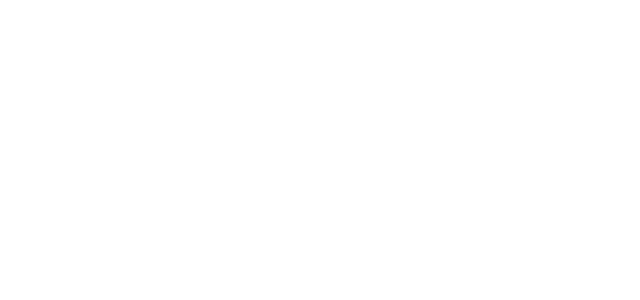
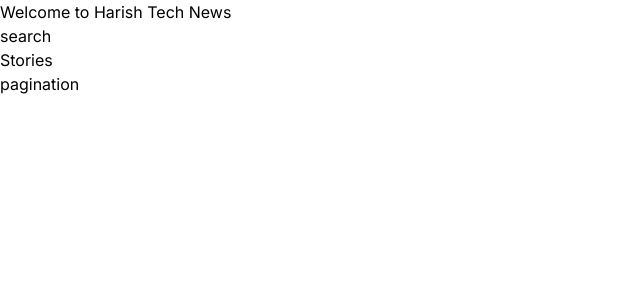
Before and after one commit to Harish0097/Tech-news, a Next.js app: page / in a window 1280 px wide. Shown: the top 300 px of the page, without its empty margins (0-640 px from the left). Built offline with nearby package versions, Linux system fonts and the light colour scheme.

Commit message:
import components file to page jsx file

```diff
--- /dev/null
+++ b/app/Pagination.jsx
@@ -0,0 +1,11 @@
+import React from 'react'
+
+const pagination = () => {
+  return (
+    <>
+    <div>pagination</div>
+    </>
+  )
+}
+
+export default pagination
--- /dev/null
+++ b/app/Search.jsx
@@ -0,0 +1,11 @@
+import React from 'react'
+
+const search = () => {
+  return (
+    <>
+    <div>search</div>
+    </>
+  )
+}
+
+export default search
--- /dev/null
+++ b/app/Stories.jsx
@@ -0,0 +1,11 @@
+import React from 'react'
+
+const stories = () => {
+  return (
+    <>
+    <h1>Stories</h1>
+    </>
+  )
+}
+
+export default stories
--- a/app/page.js
+++ b/app/page.js
@@ -1,11 +1,16 @@
-import React from 'react'
+import Search from './Search'
+import Stories from './Stories'
+import Pagination from './Pagination'
 
-const page = () => {
+const Page = () => {
   return (
     <>
-
+    <h1> Welcome to Harish Tech News</h1>
+    <Search  />
+    <Stories  />
+    <Pagination  />
     </>
   )
 }
 
-export default page
+export default Page
```
